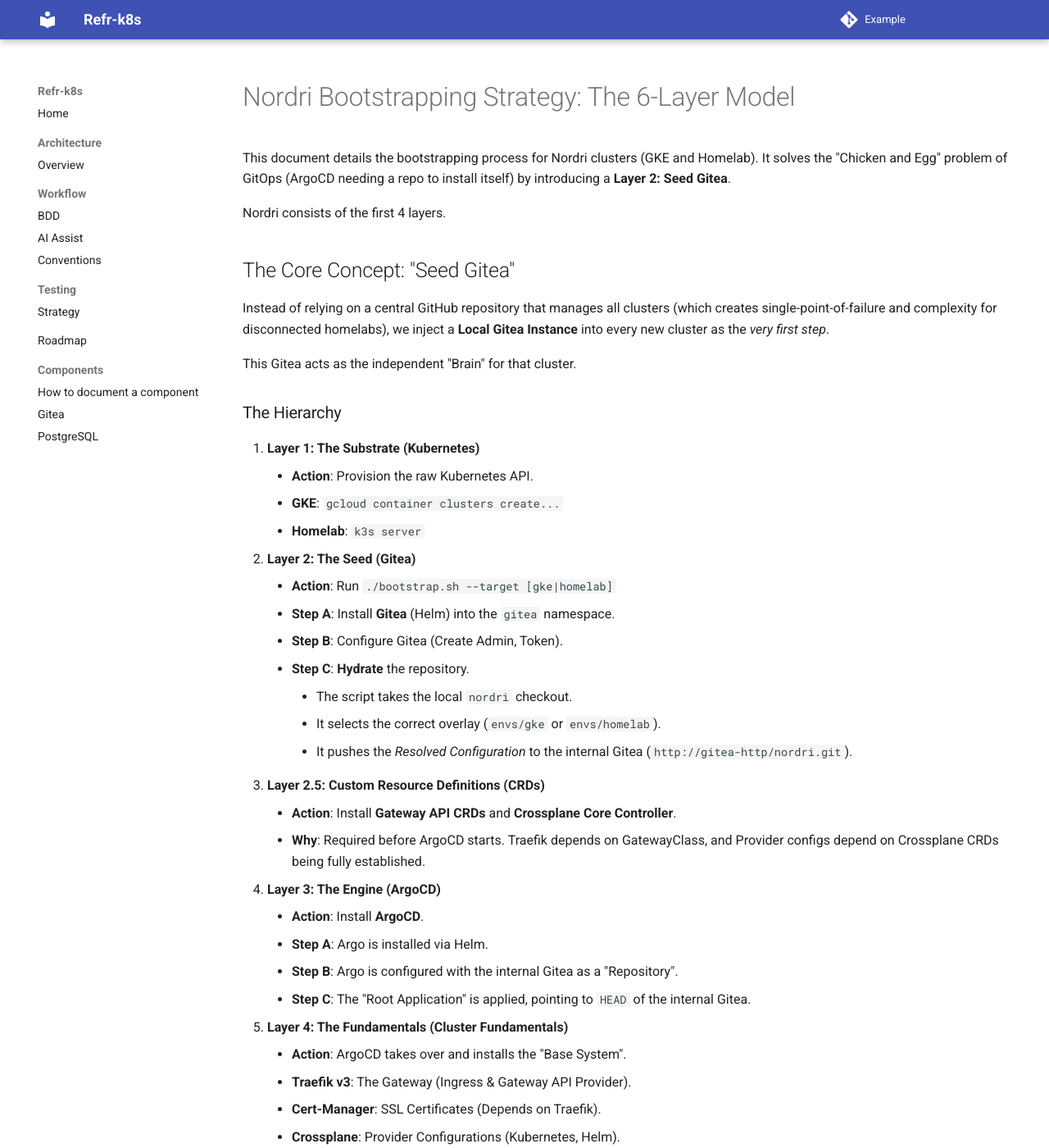
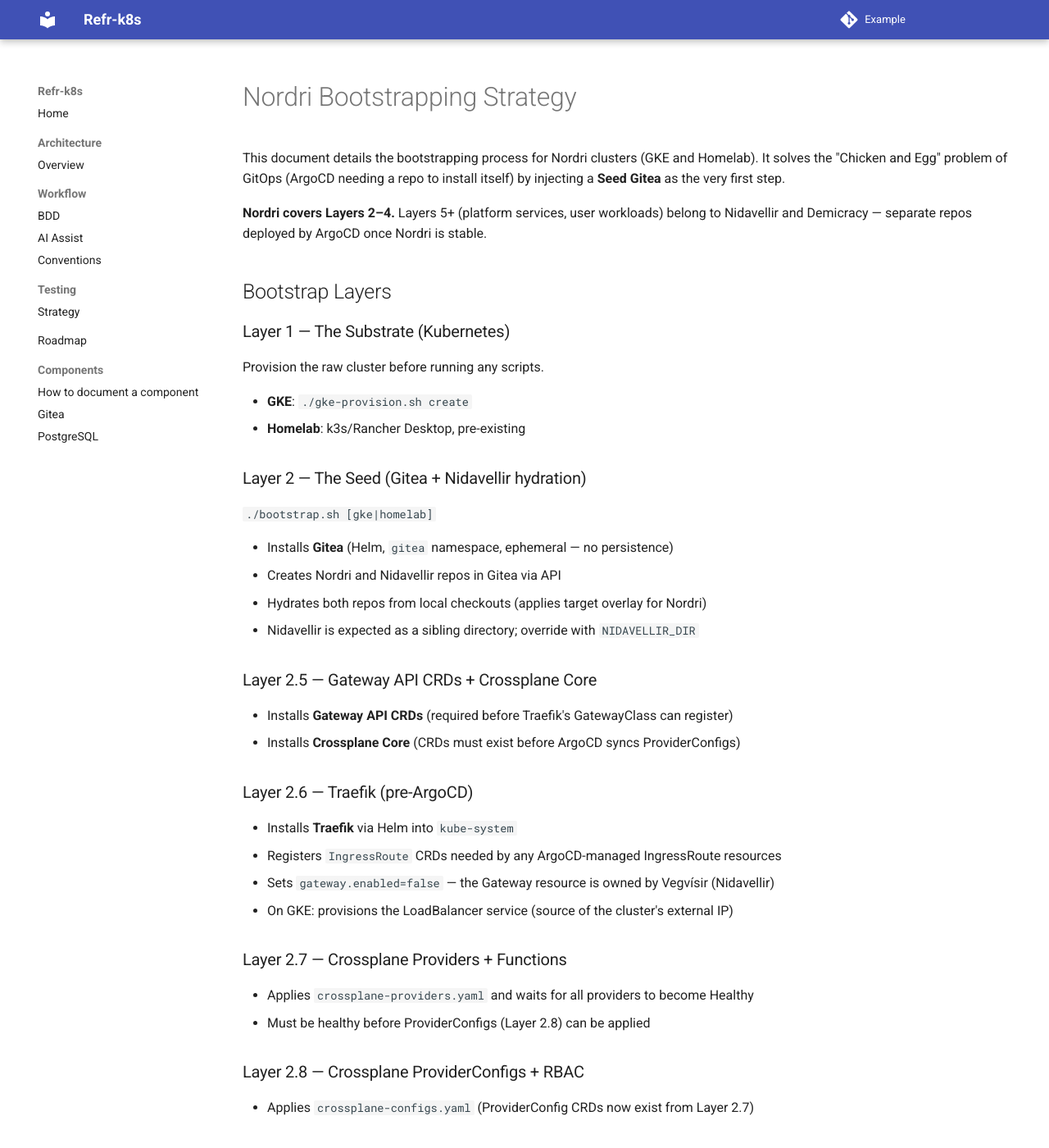
Before and after one commit to SiliconSaga/nordri, an MkDocs documentation site: the page built from docs/bootstrap.md, in a window 1280 px wide and 1400 px high. Shown: the whole window at 82% size. Built offline with MkDocs 1.6.1 and Material for MkDocs 9.7.7, drawn with Linux system fonts in a browser that asks for light colours; some of the changed text lies outside the part shown.

Commit message:
True-up docs and add a new design doc for more kuttl tests

````diff
--- a/docs/bootstrap.md
+++ b/docs/bootstrap.md
@@ -1,120 +1,122 @@
-# Nordri Bootstrapping Strategy: The 6-Layer Model
+# Nordri Bootstrapping Strategy
 
-This document details the bootstrapping process for Nordri clusters (GKE and Homelab). It solves the "Chicken and Egg" problem of GitOps (ArgoCD needing a repo to install itself) by introducing a **Layer 2: Seed Gitea**.
+This document details the bootstrapping process for Nordri clusters (GKE and Homelab).
+It solves the "Chicken and Egg" problem of GitOps (ArgoCD needing a repo to install
+itself) by injecting a **Seed Gitea** as the very first step.
 
-Nordri consists of the first 4 layers.
+**Nordri covers Layers 2–4.** Layers 5+ (platform services, user workloads) belong to
+Nidavellir and Demicracy — separate repos deployed by ArgoCD once Nordri is stable.
 
-## The Core Concept: "Seed Gitea"
+## Bootstrap Layers
 
-Instead of relying on a central GitHub repository that manages all clusters (which creates single-point-of-failure and complexity for disconnected homelabs), we inject a **Local Gitea Instance** into every new cluster as the *very first step*.
+### Layer 1 — The Substrate (Kubernetes)
+Provision the raw cluster before running any scripts.
 
-This Gitea acts as the independent "Brain" for that cluster.
+- **GKE**: `./gke-provision.sh create`
+- **Homelab**: k3s/Rancher Desktop, pre-existing
 
-### The Hierarchy
+### Layer 2 — The Seed (Gitea + Nidavellir hydration)
+`./bootstrap.sh [gke|homelab]`
 
-1.  **Layer 1: The Substrate (Kubernetes)**
-    *   **Action**: Provision the raw Kubernetes API.
-    *   **GKE**: `gcloud container clusters create...`
-    *   **Homelab**: `k3s server`
-2.  **Layer 2: The Seed (Gitea)**
-    *   **Action**: Run `./bootstrap.sh --target [gke|homelab]`
-    *   **Step A**: Install **Gitea** (Helm) into the `gitea` namespace.
-    *   **Step B**: Configure Gitea (Create Admin, Token).
-    *   **Step C**: **Hydrate** the repository.
-        *   The script takes the local `nordri` checkout.
-        *   It selects the correct overlay (`envs/gke` or `envs/homelab`).
-        *   It pushes the *Resolved Configuration* to the internal Gitea (`http://gitea-http/nordri.git`).
-3.  **Layer 2.5: Custom Resource Definitions (CRDs)**
-    *   **Action**: Install **Gateway API CRDs** and **Crossplane Core Controller**.
-    *   **Why**: Required before ArgoCD starts. Traefik depends on GatewayClass, and Provider configs depend on Crossplane CRDs being fully established.
-4.  **Layer 3: The Engine (ArgoCD)**
-    *   **Action**: Install **ArgoCD**.
-    *   **Step A**: Argo is installed via Helm.
-    *   **Step B**: Argo is configured with the internal Gitea as a "Repository".
-    *   **Step C**: The "Root Application" is applied, pointing to `HEAD` of the internal Gitea.
-5.  **Layer 4: The Fundamentals (Cluster Fundamentals)**
-    *   **Action**: ArgoCD takes over and installs the "Base System".
-    *   **Traefik v3**: The Gateway (Ingress & Gateway API Provider).
-    *   **Cert-Manager**: SSL Certificates (Depends on Traefik).
-    *   **Crossplane**: Provider Configurations (Kubernetes, Helm).
-    *   **Longhorn/NFS**: Storage Classes (Homelab only).
-5.  **Layer 5: Platform Services (Nidavellir Base)**
-    *   **Action**: ArgoCD Deploys shared services.
-    *   **Heimdall**: Observability (Prometheus/Grafana).
-    *   **Mimir**: Data (DB flavors, Kafka, Valkey - depends on Crossplane).
-    *   **Vegvísir Operator**: Custom controller for dynamic routes.
-    *   Keycloak for identity, Nexus for registries, Jenkins for CI/CD, and so on.
-6.  **Layer 6: User Workloads (The Apps)**
-    *   **Action**: The actual business value.
-    *   **Tafl**: Game Orchestrator.
-    *   **Demicracy**: Backstage.
-    *   **Agones**: Game Servers (Spawned dynamically).
+- Installs **Gitea** (Helm, `gitea` namespace, ephemeral — no persistence)
+- Creates Nordri and Nidavellir repos in Gitea via API
+- Hydrates both repos from local checkouts (applies target overlay for Nordri)
+- Nidavellir is expected as a sibling directory; override with `NIDAVELLIR_DIR`
 
-## Diagram 1: The Bootstrap (L1 - L4)
+### Layer 2.5 — Gateway API CRDs + Crossplane Core
+- Installs **Gateway API CRDs** (required before Traefik's GatewayClass can register)
+- Installs **Crossplane Core** (CRDs must exist before ArgoCD syncs ProviderConfigs)
+
+### Layer 2.6 — Traefik (pre-ArgoCD)
+- Installs **Traefik** via Helm into `kube-system`
+- Registers `IngressRoute` CRDs needed by any ArgoCD-managed IngressRoute resources
+- Sets `gateway.enabled=false` — the Gateway resource is owned by Vegvísir (Nidavellir)
+- On GKE: provisions the LoadBalancer service (source of the cluster's external IP)
+
+### Layer 2.7 — Crossplane Providers + Functions
+- Applies `crossplane-providers.yaml` and waits for all providers to become Healthy
+- Must be healthy before ProviderConfigs (Layer 2.8) can be applied
+
+### Layer 2.8 — Crossplane ProviderConfigs + RBAC
+- Applies `crossplane-configs.yaml` (ProviderConfig CRDs now exist from Layer 2.7)
+
+### Layer 3 — ArgoCD
+- Installs **ArgoCD** via Helm (`argocd` namespace)
+- Applies the Root Application pointing at internal Gitea → ArgoCD takes over
+
+### Layer 4 — Fundamentals (ArgoCD-managed)
+ArgoCD syncs the Nordri app-of-apps. Components vary by target:
+
+| Component | GKE | Homelab |
+|---|---|---|
+| Traefik (adopted by ArgoCD) | ✅ | ✅ |
+| Crossplane (adopted by ArgoCD) | ✅ | ✅ |
+| Velero | ✅ (placeholder creds) | ✅ (Garage S3) |
+| Longhorn | ❌ | ✅ |
+| Garage S3 | ❌ | ✅ |
+
+cert-manager is **not** a Nordri Layer 4 component. It is deployed by
+Vegvísir (Nidavellir Tier 2) via ArgoCD sync-waves after Nordri stabilises.
+
+### Nidavellir (Tier 2) — Platform Services
+ArgoCD syncs Nidavellir from the internal Gitea. Vegvísir deploys in sync-wave order:
+
+| Wave | Resource |
+|---|---|
+| 10 | cert-manager |
+| 11 | SelfSigned ClusterIssuer (bootstrap) |
+| 12 | traefik-gateway-default-cert Certificate |
+| 13 | Traefik Gateway resource |
+| 15 | letsencrypt-gateway-staging + letsencrypt-gateway ClusterIssuers |
+
+## Post-Bootstrap (GKE)
+
+After the root app is applied the bootstrap script waits for the Traefik LB IP and
+prints DNS instructions. cert-manager and the Gateway deploy automatically via ArgoCD.
+
+**Manual steps required:**
+1. Point your domain A record at the printed Traefik LB IP
+2. Test cert issuance with `letsencrypt-gateway-staging` before using production
+   (see `nidavellir/demos/whoami/` for a ready-made validation app)
+
+## Updating a running cluster
+
+To push local changes to Gitea without reinstalling anything:
+
+```bash
+./update-embedded-git.sh [gke|homelab]
+```
+
+This re-hydrates both the Nordri and Nidavellir repos and triggers an ArgoCD sync.
+
+## Diagrams
+
+### Bootstrap sequence (L2–L4)
 
 ```mermaid
 graph TD
-    Local[Local Machine] -->|1. Setup K8s| L1[L1: Cluster]
-    Local -->|2. Bootstrap Gitea| L2[L2: Seed Gitea]
-    Local -->|3. Install CRDs| L2.5[L2.5: Gateway API & Crossplane]
-    Local -->|4. Install Argo| L3[L3: ArgoCD]
-
-    L3 -->|Syncs| L2
-
-    L3 -->|Deploys| L4[L4: Fundamentals]
-
-    subgraph L4
-        Traefik
-        CertMgr[Cert-Manager]
-        Crossplane
-    end
+    Local[Local Machine] -->|gke-provision.sh| L1[L1: GKE Cluster]
+    Local -->|bootstrap.sh| L2[L2: Seed Gitea]
+    L2 --> L25[L2.5: Gateway API CRDs + Crossplane]
+    L25 --> L26[L2.6: Traefik]
+    L26 --> L27[L2.7: Crossplane Providers]
+    L27 --> L28[L2.8: ProviderConfigs]
+    L28 --> L3[L3: ArgoCD]
+    L3 -->|Root App| L4[L4: Fundamentals]
+    L3 -->|Nidavellir App| N[Vegvísir / Mimir / Heimdall / ...]
 ```
 
-## Diagram 2: The Platform (L5 - L6)
+### ArgoCD sync-wave ordering (Nidavellir/Vegvísir)
 
 ```mermaid
-graph TD
-    L4_Argo[L3: ArgoCD] -->|Deploys| L5[L5: Platform Services]
-    L4_Argo -->|Deploys| L6[L6: User Workloads]
-
-    subgraph L5_Services
-        Heimdall[Observability]
-        Keycloak[Identity]
-        Vegvisir[Vegvísir Operator]
-    end
-
-    subgraph L6_Workloads
-        Tafl
-        Backstage
-        Games[Agones Fleets]
-    end
-
-    Tafl -->|Uses| L5_Services
-    Backstage -->|Uses| L5_Services
-    Games -->|Routes via| Vegvisir
+graph LR
+    CM[cert-manager\nwave 10] --> SI[SelfSigned Issuer\nwave 11]
+    SI --> DC[Default Cert\nwave 12]
+    DC --> GW[Gateway\nwave 13]
+    GW --> LE[LetsEncrypt Issuers\nwave 15]
 ```
 
-## Repository Structure
+## Validation
 
-To support this "Hydration", the source code is structured to separate shared platform logic from environment specifics.
-
-```text
-/nordri
-  /platform        # Shared Helm Charts / Kustomize Bases
-    /argocd        # The App-of-Apps definition
-    /traefik       # Base Traefik config
-    /crossplane    # Base Crossplane config
-
-  /envs            # Environment Overrides
-    /gke
-      /values.yaml # "Enable Cloud Armor", "Use GCS"
-    /homelab
-      /values.yaml # "Enable NodePort", "Use Garage"
-```
-
-## Why this Approach?
-
-1.  **Environment Isolation**: The GKE cluster has absolutely no knowledge of the Homelab cluster, and vice-versa. There is no shared "Master Config" that can accidentally break both.
-2.  **Offline Capability**: The Homelab requires no connection to GitHub.com to operate or recover, once the bootstrap script pushes the local files.
-3.  **Inspectable State**: The "Seed Gitea" contains the exact state of the cluster. You can verify exactly what manifests Argo is applying by looking at the internal Gitea UI.
-4.  **Standardization**: Both environments enable the "Platform" the same way, differing only in the hydration values.
+`validate.py` is homelab-centric and outdated — it will be replaced by kuttl tests
+covering both GKE and homelab targets. See `docs/kuttl-tests.md` for the design plan.
--- /dev/null
+++ b/docs/kuttl-tests.md
@@ -0,0 +1,151 @@
+# Kuttl Test Design — Nordri + Nidavellir
+
+## Context
+
+Mimir has kuttl e2e tests that apply Crossplane claims and assert they reach Ready.
+Nordri and Nidavellir need equivalent coverage asserting that the platform substrate
+and routing layer are correctly deployed and functional.
+
+`validate.py` currently serves this role for Nordri but is homelab-centric and
+outdated. The plan is to replace it with kuttl tests that:
+- Cover both `gke` and `homelab` targets (via tags or separate test dirs)
+- Follow the same `00-apply / 01-assert` pattern as Mimir
+- Include an end-to-end cert issuance test using the whoami demo app
+
+A kuttl skill exists in the workspace — invoke it when implementing.
+
+## Test Structure
+
+```
+nordri/
+  kuttl-test.yaml
+  tests/
+    e2e/
+      argocd/
+        00-assert.yaml     # ArgoCD apps Synced + Healthy
+      gateway/
+        00-assert.yaml     # Gateway Programmed, listeners valid
+      crossplane/
+        00-assert.yaml     # Providers + Functions Healthy
+      velero/
+        00-assert.yaml     # Velero deployment Running
+
+nidavellir/
+  kuttl-test.yaml
+  tests/
+    e2e/
+      vegvisir/
+        00-assert.yaml     # ClusterIssuers Ready, default cert Ready
+      whoami/              # Domain-dependent — skip if no DNS
+        00-apply.yaml      # kubectl apply demos/whoami/whoami.yaml
+        01-assert.yaml     # Certificate whoami-cert Ready
+        02-http.yaml       # curl http://test.<domain>/ returns 200
+```
+
+## Tagging Strategy
+
+kuttl does not have native tag support, but test directories can be organised by
+target. Options:
+
+**Option A — separate test dirs per target:**
+```
+tests/e2e/gke/argocd/
+tests/e2e/homelab/argocd/
+tests/e2e/shared/argocd/
+```
+Run with `kubectl kuttl test --test-dir tests/e2e/shared tests/e2e/gke`
+
+**Option B — single dir with skip conditions:**
+Use `00-assert.yaml` conditions that naturally pass/fail based on what's installed.
+For example, a Longhorn assert will simply not find the namespace on GKE and fail,
+so homelab-only tests live in a separate `homelab/` subdir that's excluded for GKE runs.
+
+Recommendation: **Option B** with a `shared/`, `gke/`, and `homelab/` split under
+`tests/e2e/`. The kuttl-test.yaml per target specifies which dirs to run.
+
+## Key Assertions to Write
+
+### Shared (both targets)
+
+**ArgoCD applications healthy:**
+```yaml
+# 00-assert.yaml
+apiVersion: argoproj.io/v1alpha1
+kind: Application
+metadata:
+  name: nordri-root
+  namespace: argocd
+status:
+  health:
+    status: Healthy
+  sync:
+    status: Synced
+```
+
+**Gateway Programmed:**
+```yaml
+apiVersion: gateway.networking.k8s.io/v1
+kind: Gateway
+metadata:
+  name: traefik-gateway
+  namespace: kube-system
+status:
+  conditions:
+  - type: Programmed
+    status: "True"
+```
+
+**ClusterIssuers Ready:**
+```yaml
+apiVersion: cert-manager.io/v1
+kind: ClusterIssuer
+metadata:
+  name: letsencrypt-gateway-staging
+status:
+  conditions:
+  - type: Ready
+    status: "True"
+```
+
+### GKE-only
+
+**Velero deployment running** (placeholder creds — pod should boot, not crash):
+```yaml
+apiVersion: apps/v1
+kind: Deployment
+metadata:
+  name: velero
+  namespace: velero
+status:
+  readyReplicas: 1
+```
+
+### Homelab-only
+
+**Longhorn pods healthy, Garage pod healthy** (existing validate.py logic, ported).
+
+### Domain-dependent (whoami e2e — requires DNS + flagged optional)
+
+Apply `nidavellir/demos/whoami/whoami.yaml` (with domain substituted), then assert:
+```yaml
+apiVersion: cert-manager.io/v1
+kind: Certificate
+metadata:
+  name: whoami-cert
+  namespace: demo-whoami
+status:
+  conditions:
+  - type: Ready
+    status: "True"
+```
+
+The domain in the whoami test should be configurable (env var substitution or
+a separate values file) so it's not permanently hardcoded in the assertion. The
+README in `nidavellir/demos/whoami/` already advises users to set their domain.
+
+## What Happens to validate.py
+
+Once kuttl tests cover the same ground, `validate.py` can be retired. In the
+interim it remains as a quick human-readable smoke check, but its pod-health
+and PVC checks are duplicated by kuttl assertions and should not be maintained
+in parallel long-term.
````
